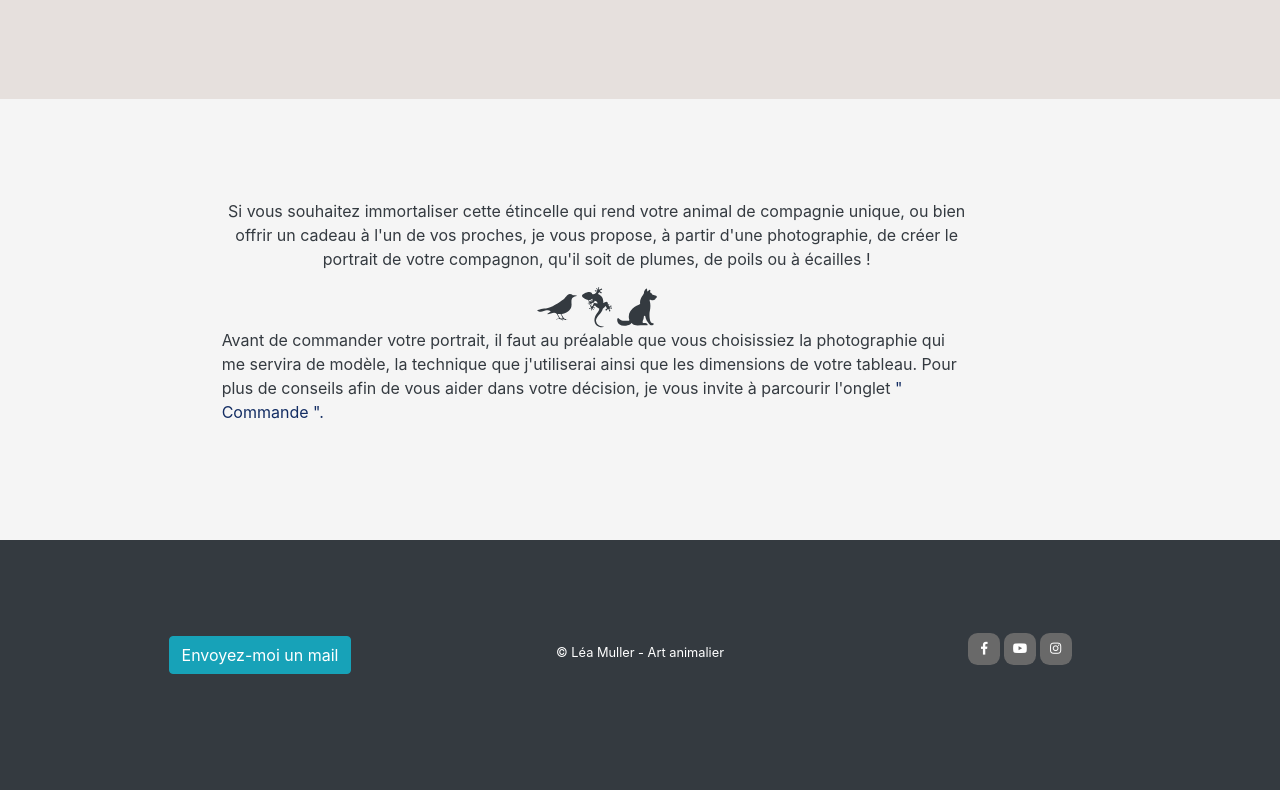
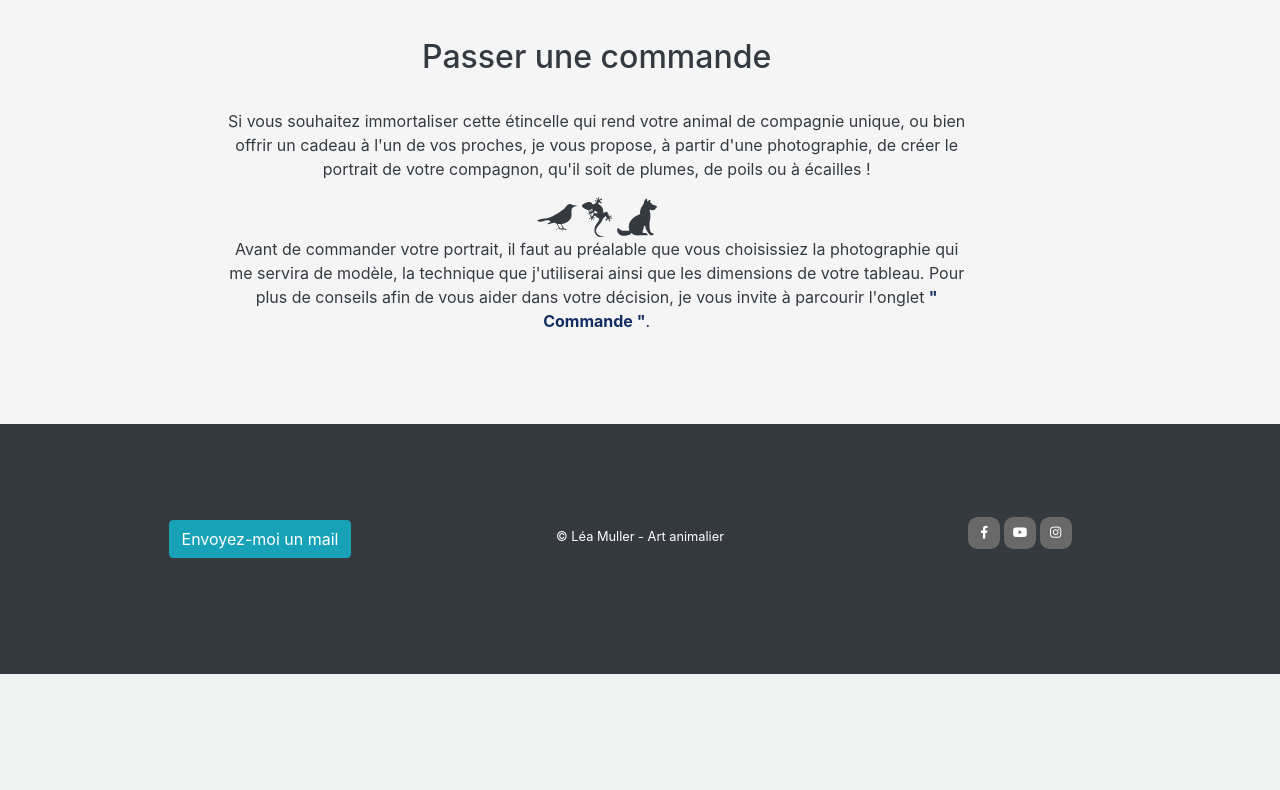
Before and after one commit to emilieschultz/leamuller.com, a Symfony app: template templates/pages/home.html.twig in a window 1280 px wide. Shown: the part 1964-2754 px from the top of the page. After the commit the page ends 2638 px from the top, so only its background shows below. Run offline with Twig, Linux system fonts and the light colour scheme; the template is opened without the code that fills it, so the values that code supplies are empty; style sheets or scripts are compiled from the project's sources; some libraries are stand-ins or nearby versions.

Commit message:
set up home page + gallery page + order page

```diff
--- a/assets/css/_common.scss
+++ b/assets/css/_common.scss
@@ -1,6 +1,6 @@
 
 .section {
-  padding: 50px 0;
+  padding: 25px 0;
   position: relative;
 
   &.section-light {
--- a/assets/css/pages/home.scss
+++ b/assets/css/pages/home.scss
@@ -41,6 +41,10 @@
     }
   }
 
+  h2 {
+    text-align: center;
+  }
+
   .home-take-picture {
     .home-bird {
       width: 40px;
--- a/templates/layout/nav.html.twig
+++ b/templates/layout/nav.html.twig
@@ -8,17 +8,17 @@
         <ul class="navbar-nav mr-auto ml-auto">
             <li class="nav-item {% if app.request.get('_route') == 'home' %}active{% endif %}">
                 <a class="nav-link" href="{{ path('home') }}">Accueil <span class="sr-only">(current)</span></a>
-            </li>
             <li class="nav-item {% if app.request.get('_route') == 'about' %}active{% endif %}">
                 <a class="nav-link" href="{{ path('about') }}">A propos</a>
+            </li>
+            </li>
+            <li class="nav-item {% if app.request.get('_route') == 'order' %}active{% endif %}">
+                <a class="nav-link" href="{{ path('order') }}">Commande</a>
             </li>
             <li class="nav-item {% if app.request.get('_route') in ['gallery', 'gallery_watercolors', 'gallery_paintings', 'gallery_pastel'] %}active{% endif %}">
                 <a class="nav-link" href="{{ path('gallery') }}">
                     Galerie
                 </a>
-            </li>
-            <li class="nav-item {% if app.request.get('_route') == 'order' %}active{% endif %}">
-                <a class="nav-link" href="{{ path('order') }}">Commande</a>
             </li>
             <li class="nav-item {% if app.request.get('_route') == 'tariff' %}active{% endif %}">
                 <a class="nav-link" href="{{ path('tariff') }}">Tarifs</a>
--- a/templates/pages/gallery.html.twig
+++ b/templates/pages/gallery.html.twig
@@ -36,7 +36,7 @@
                     </div>
                     <div class="row">
                         <div class="col-4">
-                            <a href="{{ asset('img/photos/ondine-2.jpg') }}" class="popup" title="Sacré de Birmanie, format A4"><img
+                            <a href="{{ asset('img/photos/ondine-2.jpg') }}" class="popup" title="Sacré de Birmanie, 30x40cm"><img
                                         src="{{ asset('img/photos/ondine-2.jpg') }}" alt="chat blanc"></a>
                             <a href="{{ asset('img/photos/photo-9.jpg') }}" class="popup" title="Méduse, 24x32cm"><img
                                         src="{{ asset('img/photos/photo-9.jpg') }}" alt="jellyfish pastel"></a>
--- a/templates/pages/home.html.twig
+++ b/templates/pages/home.html.twig
@@ -17,14 +17,17 @@
                                 d'après photographie.</p>
                             <p>Sur mon site, vous trouverez l'ensemble de mes réalisations à travers mes galeries
                                 d'aquarelles, de pastels et de peintures.</p>
+
+                            <p>Il est possible de me suivre via ma page Facebook, je publie fréquemment l’avancée de mes
+                                travaux, et elle me permet par ailleurs d’être un peu plus proche de vous :-)</p>
                         </div>
 
                         <div class="speed-drawing-text">
-                            <p>Je possède une chaîne YouTube sur laquelle vous pourrez découvrir mes vidéos de " speed
-                                drawing ".</p>
+                            <p>Je possède également une chaîne YouTube sur laquelle vous pourrez découvrir mes vidéos de
+                                « speed drawing » (le speed drawing est une vidéo montrant, de manière accélérée, la
+                                réalisation d'un dessin)..</p>
 
-                            <p>Le speed drawing est une vidéo montrant, de manière accélérée, la réalisation d'un
-                                dessin.</p>
+                            <p class="text-center">Je vous souhaite une très bonne visite !</p>
                         </div>
                     </div>
                 </div>
@@ -34,10 +37,7 @@
                             allow="autoplay; encrypted-media" allowfullscreen></iframe>
                 </div>
             </div>
-        </section>
 
-
-        <section class="section section-dark">
             <div class="container container-home-gallery">
                 <div class="home-gallery">
                     <div class="row">
@@ -51,15 +51,15 @@
                     </div>
                 </div>
             </div>
-        </section>
 
 
-        <div class="section section-light">
             <div class="container">
                 <div class="home-take-picture">
                     <div class="col-lg-9 offset-lg-1">
+                        <h2>Passer une commande</h2><br>
                         <p class="order-intro-1 text-center">Si vous souhaitez immortaliser cette étincelle qui
-                            rend votre animal de compagnie unique, ou bien offrir un cadeau à l'un de vos proches, je vous
+                            rend votre animal de compagnie unique, ou bien offrir un cadeau à l'un de vos proches, je
+                            vous
                             propose, à partir d'une photographie, de créer le portrait de votre compagnon, qu'il soit de
                             plumes, de poils ou à écailles !</p>
 
@@ -88,16 +88,16 @@
                                 </g>
                             </svg>
                         </div>
-                        <a class="order-intro-2 text-center">Avant de commander votre portrait, il faut au préalable
+                        <p class="order-intro-2 text-center">Avant de commander votre portrait, il faut au préalable
                             que vous choisissiez la photographie qui me servira de modèle, la technique que
                             j'utiliserai ainsi que les dimensions de votre tableau. Pour plus de conseils afin de
                             vous aider dans votre décision, je vous invite à parcourir l'onglet <a
-                                    href={{ path('order') }}>" Commande ".</a></p>
+                                    href={{ path('order') }}><strong>" Commande "</strong>.</a></p>
                     </div>
                 </div>
             </div>
 
-        </div>
+    </div>
     </div>
 
 {% endblock %}
--- a/templates/pages/order.html.twig
+++ b/templates/pages/order.html.twig
@@ -113,7 +113,7 @@
                             <p class="order-format-p text-justify">Le choix du format pourra dépendre de plusieurs
                                 critères. Cela peut avoir un rapport avec la taille de votre animal, être une question
                                 de budget ou tout simplement selon vos préférences. Vous pouvez consulter dans l'onglet
-                                <a href={{ path('tariff') }}>" Tarifs "</a> un tableau comportant diverses propositions
+                                <a href={{ path('tariff') }}><strong>" Tarifs "</strong></a> un tableau comportant diverses propositions
                                 de formats. Toutefois si vous
                                 m'en faites la demande, il est tout à fait possible de voir ensemble d'autres dimensions
                                 (carré, rond etc.).</p>
```
Lines whose indentation alone changed are shown as unchanged.
